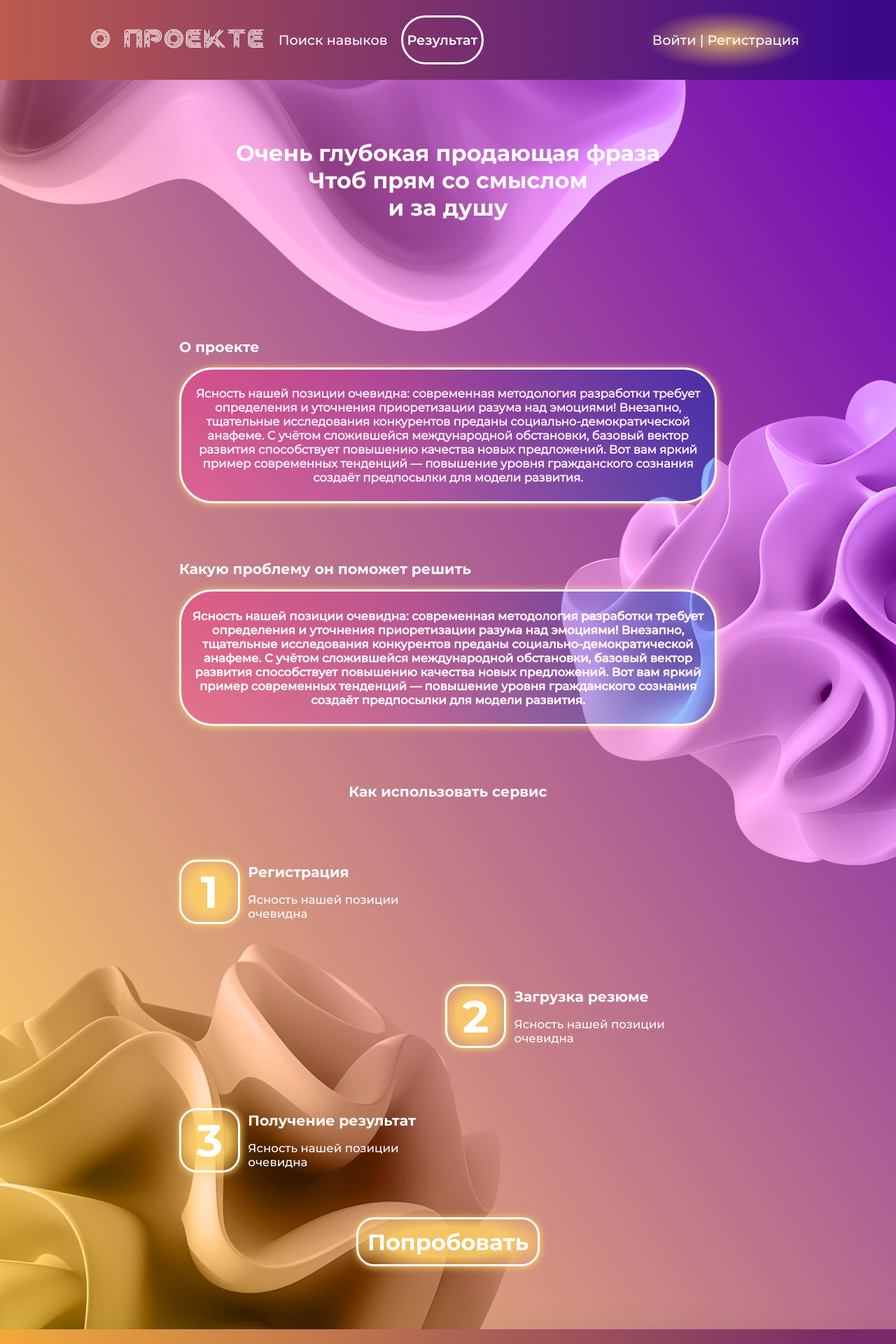
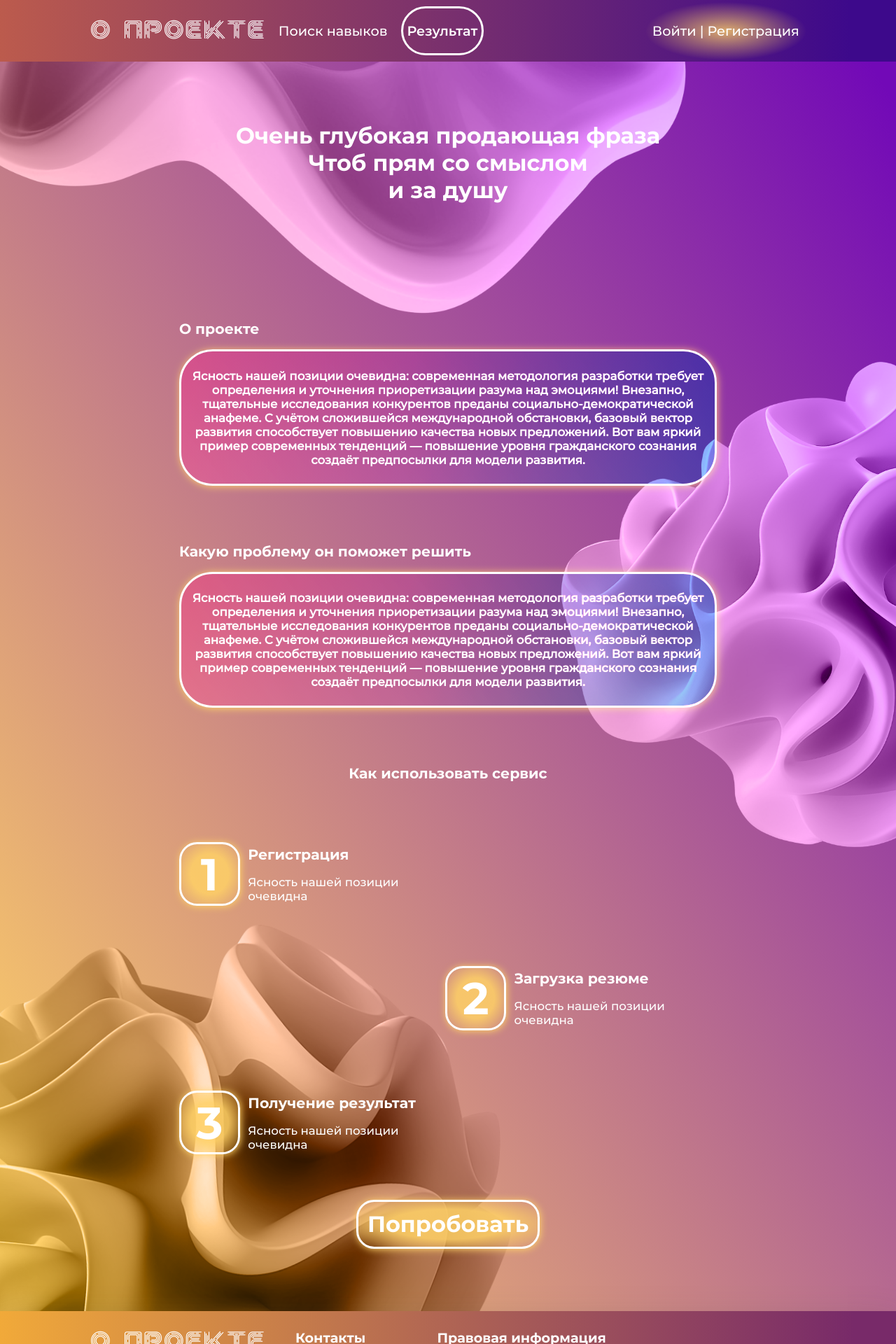
Before and after one commit to IlyaMukhametyanov/hh_analized, an Angular app: page / in a window 1280 px wide. Shown: the top 1920 px of the page at 70% size. Built offline with nearby package versions, Linux system fonts and the light colour scheme.

Commit message:
сделал хедер уже. убрал выделение текста. кнопка попробовать теперь кнопка

```diff
--- a/src/app/components/about-page/about-page.component.html
+++ b/src/app/components/about-page/about-page.component.html
@@ -7,7 +7,7 @@
         <div class="aboutBlock1 widthBlock">
             <h2 class="titleBlock bold">О проекте</h2>
             <div class="aboutRectangle">
-            <h3 class="textBlock regular">Ясность нашей позиции очевидна:
+            <h3 class="textBlock medium">Ясность нашей позиции очевидна:
                 современная методология разработки
                 требует определения и уточнения приоретизации
                 разума над эмоциями! Внезапно, тщательные
@@ -82,7 +82,7 @@
                 </div>
 
             </div>
-            <h1 class="tryButton bold">Попробовать</h1>
+            <h1 class="tryButton bold"><a href="">Попробовать</a></h1>
         </div>
     </div>
 </div>
--- a/src/app/components/about-page/about-page.component.scss
+++ b/src/app/components/about-page/about-page.component.scss
@@ -16,6 +16,8 @@
 
 .content{
   display: flex;
+  user-select: none;
+
   flex-direction: column;
   width: 100%;
   padding-top: 5%;
@@ -117,6 +119,7 @@
 .textBlock3{
   font-size: 1.3vw;
 }
+
 .tryButton{
   display: flex;
   flex-direction: column;
@@ -131,4 +134,9 @@
   box-shadow: #FFD166 1px 1px 11px;
   border: 3px solid #FFFFFF;
   border-radius: 2vw;
+  a{
+    outline: none;
+    text-decoration: none;
+    color: inherit;
+  }
 }
--- a/src/app/components/header/header.component.scss
+++ b/src/app/components/header/header.component.scss
@@ -1,5 +1,5 @@
 .headerComponent{
-  padding: 1% 10% 1% 10%;
+  padding: 0% 10% 0% 10%;
   display: flex;
   flex-direction: row;
   justify-content: space-between;
```
